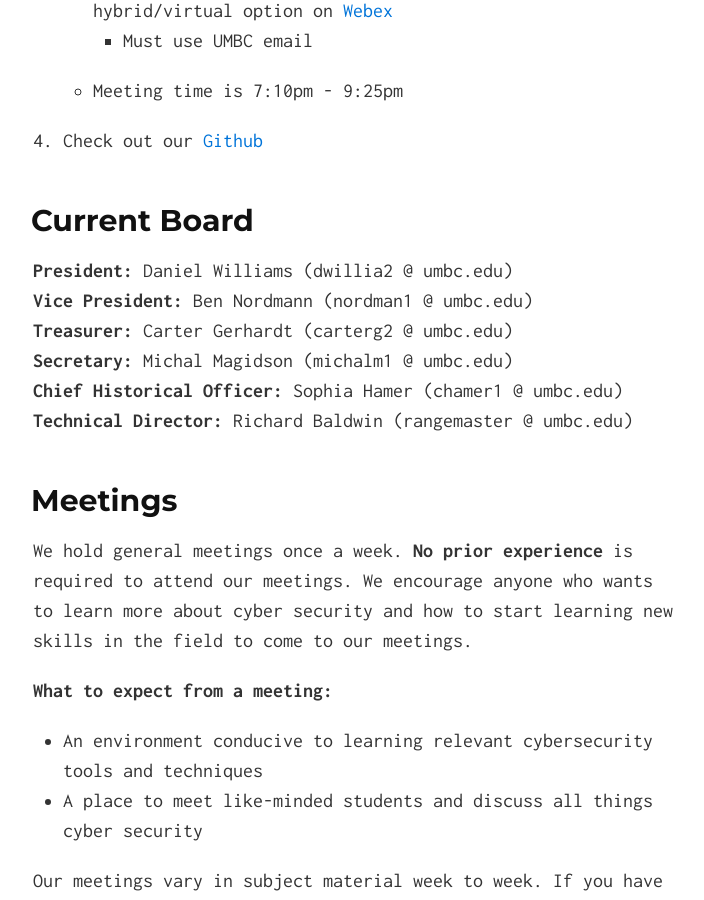
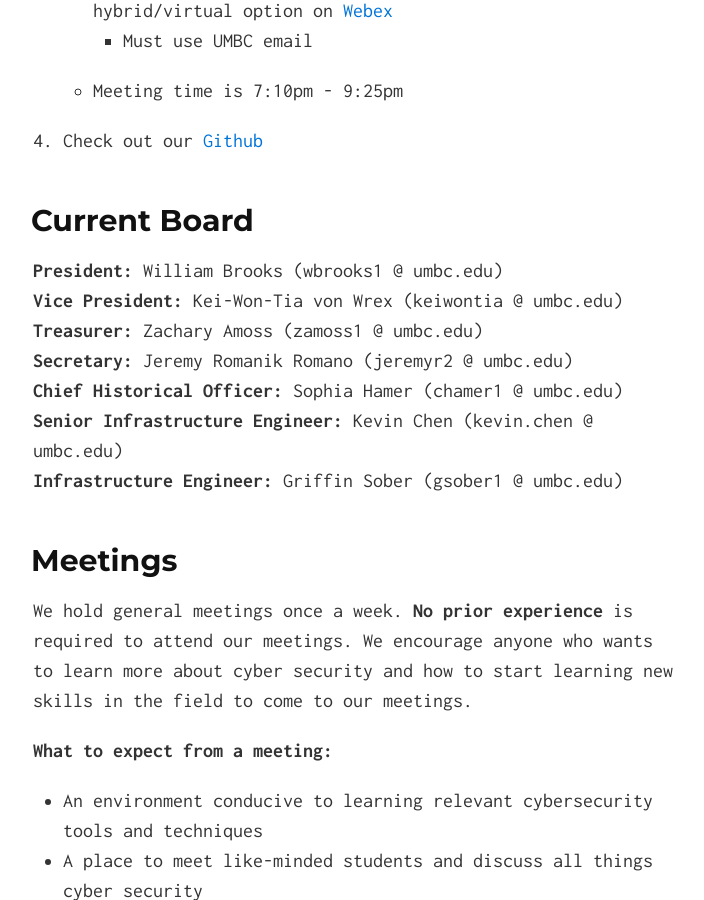
Before and after one commit to UMBCCyberDawgs/umbccyberdawgs.github.io, a Jekyll site: the page built from index.md, in a window 1280 px wide and 900 px high, scrolled down 764 px. Shown: the whole window, without its empty margins (287-991 px from the left). Built offline with Jekyll 4.4.1, drawn with Linux system fonts in a browser that asks for light colours; our own code applies the rules of GitHub Pages for plain Markdown files.

Commit message:
Updated Board

```diff
--- a/index.md
+++ b/index.md
@@ -25,13 +25,13 @@ There are a few things you can do to get involved with the club.
 
 ## Current Board
 
-**President:** Daniel Williams (dwillia2 @ umbc.edu)
-**Vice President:** Ben Nordmann (nordman1 @ umbc.edu)
-**Treasurer:** Carter Gerhardt (carterg2 @ umbc.edu)
-**Secretary:** Michal Magidson (michalm1 @ umbc.edu)
+**President:** William Brooks (wbrooks1 @ umbc.edu)
+**Vice President:** Kei-Won-Tia von Wrex (keiwontia @ umbc.edu)
+**Treasurer:** Zachary Amoss (zamoss1 @ umbc.edu)
+**Secretary:** Jeremy Romanik Romano (jeremyr2 @ umbc.edu)
 **Chief Historical Officer:** Sophia Hamer (chamer1 @ umbc.edu)
-**Technical Director:** Richard Baldwin (rangemaster @ umbc.edu)
-
+**Senior Infrastructure Engineer:** Kevin Chen (kevin.chen @ umbc.edu)
+**Infrastructure Engineer:** Griffin Sober (gsober1 @ umbc.edu)
 
 ## <a name="meetings">Meetings
 
```
